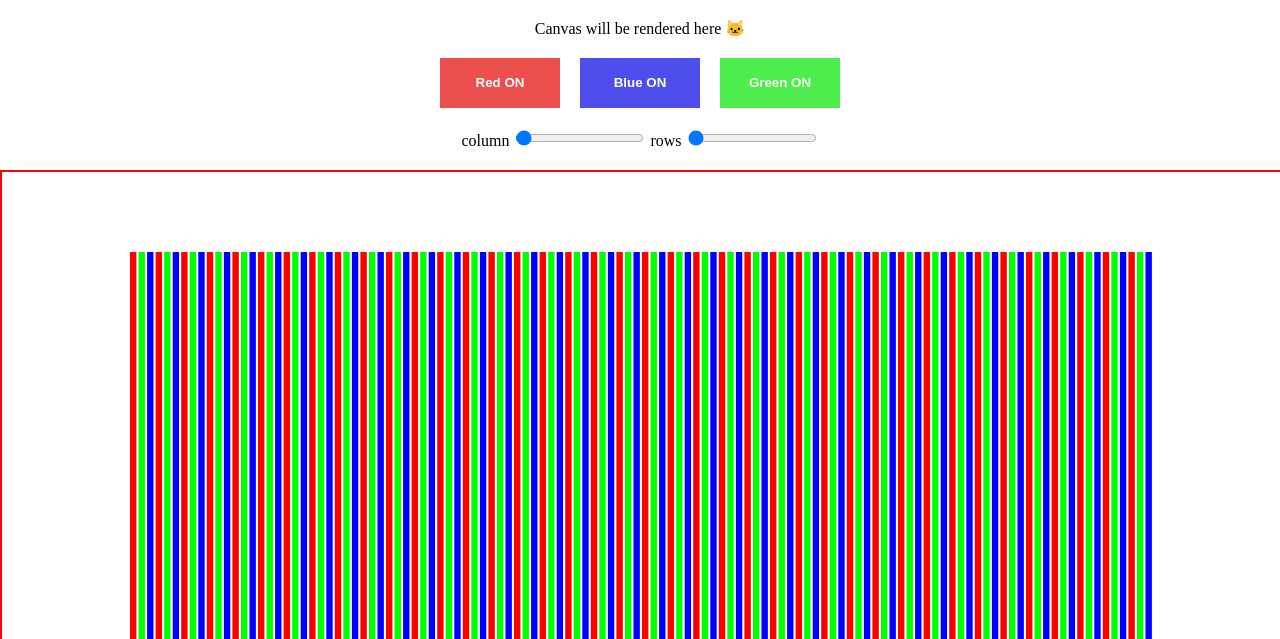
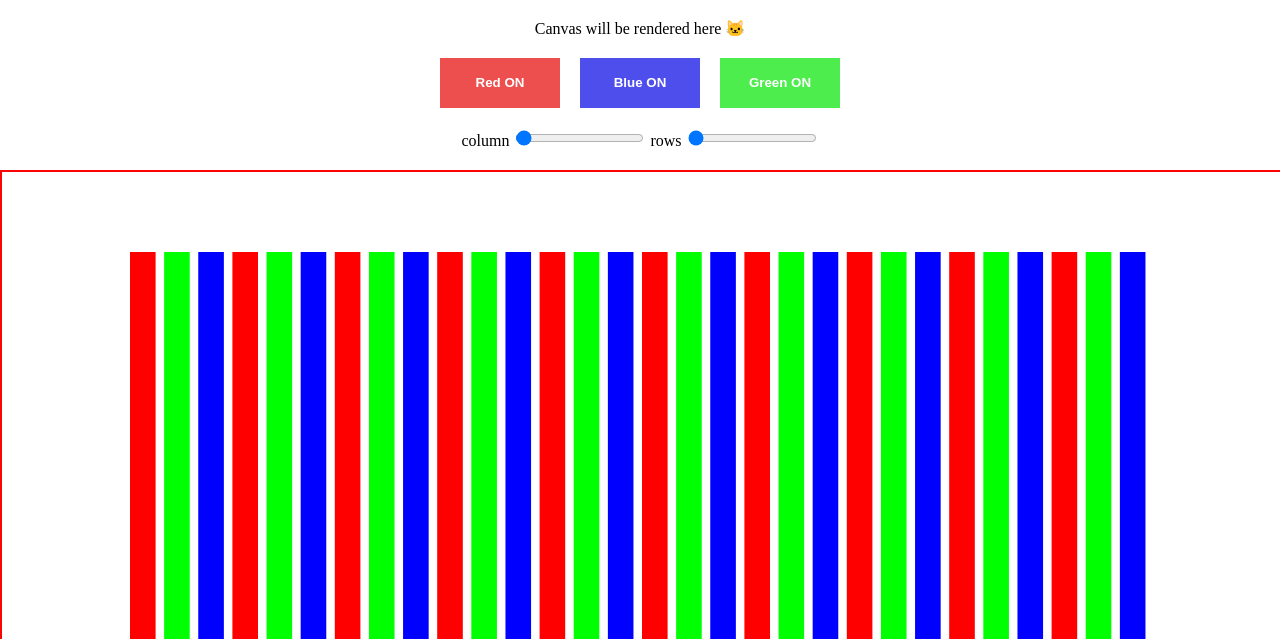
Before and after one commit to P-MUNDA/pixale-Symulaor, a website with bundled scripts: page public/index.html in a window 1280 px wide. Shown: the part 161-800 px from the top of the page. Built offline with nearby package versions, Linux system fonts and the light colour scheme.

Commit message:
- configure pixale row and column button

```diff
--- a/public/index.html
+++ b/public/index.html
@@ -64,12 +64,14 @@
         <div class="slider-buttons">
         <label for="column"> column</label>
         <input type="range"
+            class="colNum"
             name="column"
             value="10"
             min="1"
             max="1080">
         <label for="rows"> rows</label>
         <input type="range"
+            class="rowNum"
             name="rows"
             value="10"
             min="1"
--- a/public/pixale.js
+++ b/public/pixale.js
@@ -1,6 +1,10 @@
-
+import {row, col} from './utils.js';
 const canvas = document.querySelector('.pixa');
 const context = canvas.getContext('2d');
+
+
+const columnRange = document.querySelector('.colNum');
+const rowRange = document.querySelector('.rowNum');
 
 const colorState = {
   red: true,
@@ -19,12 +23,6 @@ const gDHeight = height * 0.8;
 
 const marginX = width * 0.1;
 const marginY = height * 0.1;
-
-const numRows = 40;
-const numCols = 40;
-const numCells = numCols * numRows;
-const cellW = gDWidth / numCols;
-const cellH = gDHeight / numRows;
 
 const colorMap = {
   red: 'rgb(255, 0, 0)',
@@ -51,16 +49,22 @@ document.querySelectorAll('.color-btn').forEach((button) => {
 });
 
 function draw() {
+  const numRows = Number(rowRange.value);
+  const numCols = Number(columnRange.value);
+  const numCells = numCols * numRows;
+  const cellW = gDWidth / numCols;
+  const cellH = gDHeight / numRows;
+
   context.clearRect(0, 0, canvas.width, canvas.height);
   context.fillStyle = 'white';
   context.fillRect(0, 0, canvas.width, canvas.height);
 
   for (let i = 0; i < numCells; i++) {
-    const col = i % numCols;
-    const row = Math.floor(i / numCols);
+    const colIndex = i % numCols;
+    const rowIndex = Math.floor(i / numCols);
 
-    const x = col * cellW + marginX;
-    const y = row * cellH + marginY;
+    const x = colIndex * cellW + marginX;
+    const y = rowIndex * cellH + marginY;
     const channelW = cellW / 3;
 
     if (colorState.red) {
@@ -80,5 +84,6 @@ function draw() {
   }
 }
 
-document.addEventListener('input', draw);
 draw();
+columnRange.addEventListener('input', draw);
+rowRange.addEventListener('input', draw);
--- a/public/utils.js
+++ b/public/utils.js
@@ -33,3 +33,14 @@ export function blue() {
 }
 
 console.log(typeof(red())) //
+
+
+ export function col(){
+    const columnRange= document.querySelector('.colNum');
+    return columnRange.value;
+ }
+
+ export function row(){
+    const rowRange=document.querySelector('.rowNum');
+    return rowRange.value;
+ }
```
